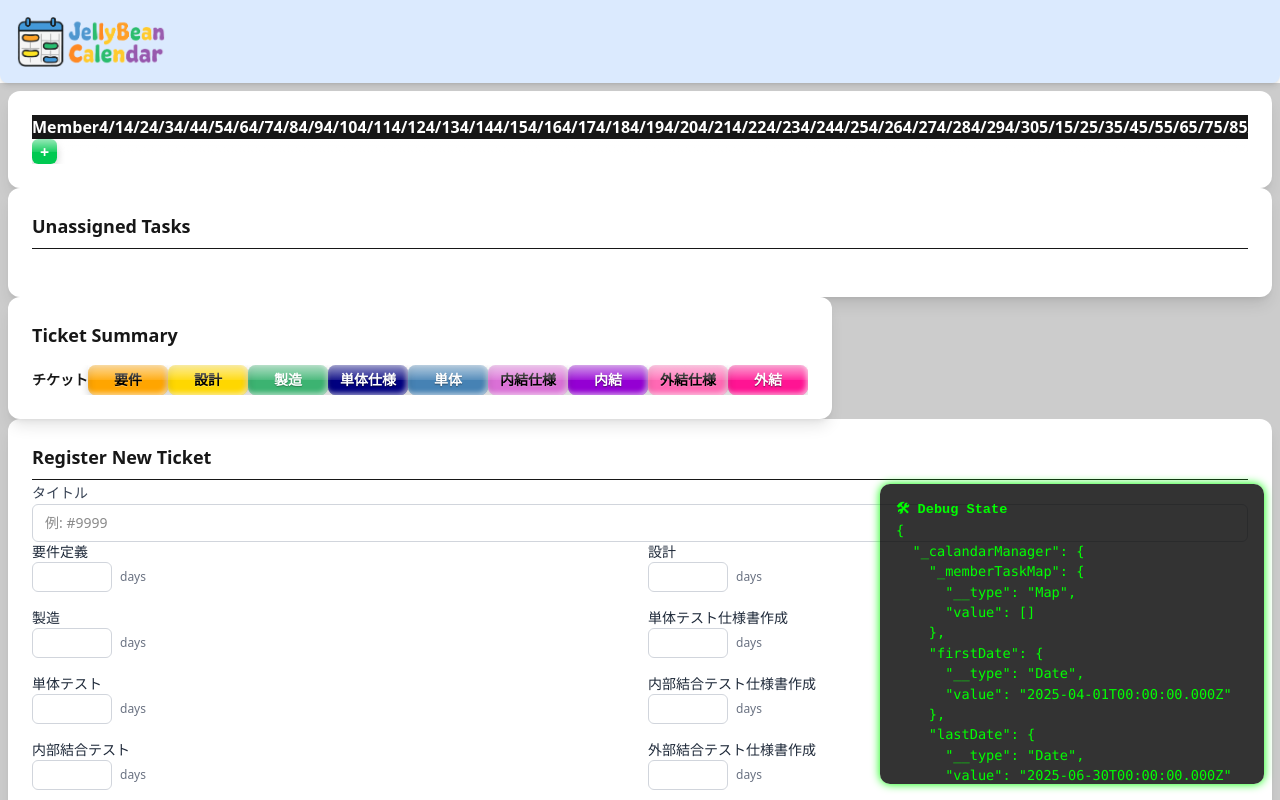
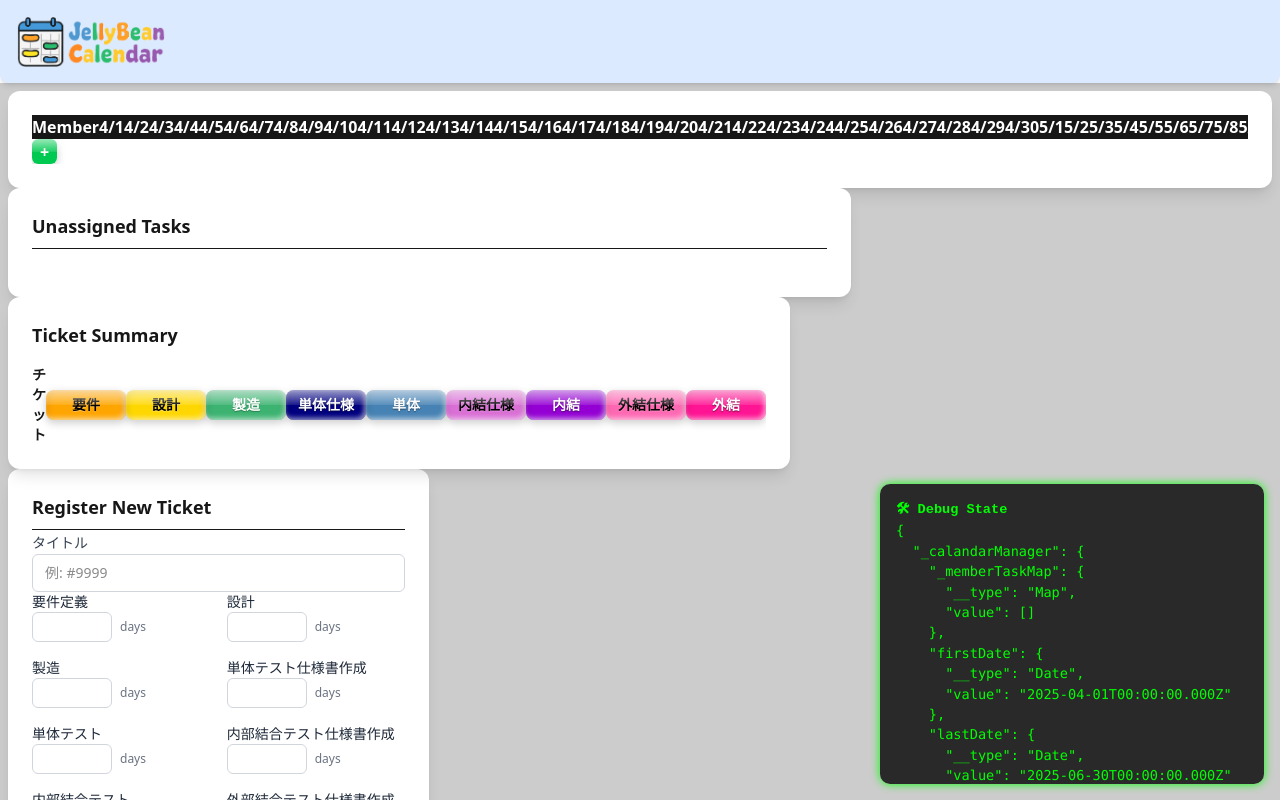
Before and after one commit to Yasu0812/schedule_maker, a Next.js app: page / in a window 1280 px wide. Shown: the top 800 px of the page. Built offline with nearby package versions, Linux system fonts and the light colour scheme.

Commit message:
Refactor CardDesign component to improve prop handling and styling; update usage in TicketInfoBox and SceduleMaker for consistency; adjust layout in SceduleMaker for better structure.

```diff
--- a/src/app/components/decorator/CardDesign.tsx
+++ b/src/app/components/decorator/CardDesign.tsx
@@ -1,11 +1,20 @@
 
 export default function CardDesign(
     props: {
-        children: React.ReactNode;
+        popup?: boolean;
+        children?: React.ReactNode;
     }
 ) {
+
+    const { popup = false } = props;
+
+    const popupClass = popup ? "shadow-xl/30 ring-2" : "shadow-lg";
+
+    const className = `w-full h-full bg-white rounded-xl p-6 space-y-6 font-sans ${popupClass}`;
+
+
     return (
-        <div className="mx-auto bg-white shadow-lg rounded-xl p-6 space-y-6 font-sans">
+        <div className={className}>
             {props.children}
         </div>
     );
--- a/src/app/components/task/TaskUnassignedBox.tsx
+++ b/src/app/components/task/TaskUnassignedBox.tsx
@@ -29,7 +29,7 @@ export default function TaskUnassignedBox(props: {
             <div className="flex items-center gap-2 border-b pb-2">
                 <h2 className="text-lg font-semibold">Unassigned Tasks </h2>
             </div>
-            <div className="overflow-x-hidden " style={{ display: "flex", flexWrap: "wrap", width: "100%", height: "100%" }}>
+            <div className="overflow-x-hidden" style={{ display: "flex", flexWrap: "wrap", width: "100%", height: "100%" }}>
                 <UnassignedTasks
                     unassignedTasks={unassignedTasks}
                     taskManager={taskManager}
--- a/src/app/components/ticket/TicketInfoBox.tsx
+++ b/src/app/components/ticket/TicketInfoBox.tsx
@@ -62,7 +62,7 @@ export default function TicketInfoBox(props: {
             <div className="relative">
                 {selectedTicketId &&
                     <div className="absolute z-10">
-                        <CardDesign>
+                        <CardDesign popup={true}>
                             {ticketBox()}
                         </CardDesign>
                     </div>
--- a/src/app/templates/SceduleMaker.tsx
+++ b/src/app/templates/SceduleMaker.tsx
@@ -94,7 +94,8 @@ export default function SceduleMaker() {
     }, []);
 
     return (
-        <div style={{ padding: '0.5rem', backgroundColor: '#cccccc' }}>
+        <div className="" style={{ padding: '0.5rem', backgroundColor: '#cccccc' }}>
+            <div style={{ width: '100%' }}>
                 <CardDesign>
                     <div style={{ display: 'flex', overflow: 'scroll' }}>
                         <CalendarBox
@@ -111,6 +112,7 @@ export default function SceduleMaker() {
 
                     </div>
                 </CardDesign>
+            </div>
             {process.env.NODE_ENV === "development" && (
                 <div style={{
                     position: 'fixed',
@@ -136,6 +138,7 @@ export default function SceduleMaker() {
 
             <GhostJelly taskId={moveTargetTaskId} taskManager={schdule.taskManager} />
 
+            <div className="w-2/3">
                 <TaskUnassignedBox
                     taskManager={schdule.taskManager}
                     memberids={schdule.memberManager.ids}
@@ -146,7 +149,8 @@ export default function SceduleMaker() {
                     handleMoveTargetTask={handleMoveTargetTask}
                     setPlanedTaskManager={handlePlanedTaskManagerChange}
                 />
-
+            </div>
+            <div className="w-1/2">
                 <TicketManagementBox
                     ticketManager={schdule.ticketManager}
                     taskManager={schdule.taskManager}
@@ -155,7 +159,8 @@ export default function SceduleMaker() {
                     setTaskManager={handleTaskManagerChange}
                     setPlanedTask={handlePlanedTaskManagerChange}
                 />
-
+            </div>
+            <div className="w-1/3">
                 <CardDesign>
                     <TicketRegistrationBox
                         ticketManager={schdule.ticketManager}
@@ -164,6 +169,7 @@ export default function SceduleMaker() {
                         setTaskManager={handleTaskManagerChange}
                     />
                 </CardDesign>
+            </div>
 
 
         </div>
```
Lines whose indentation alone changed are shown as unchanged.
